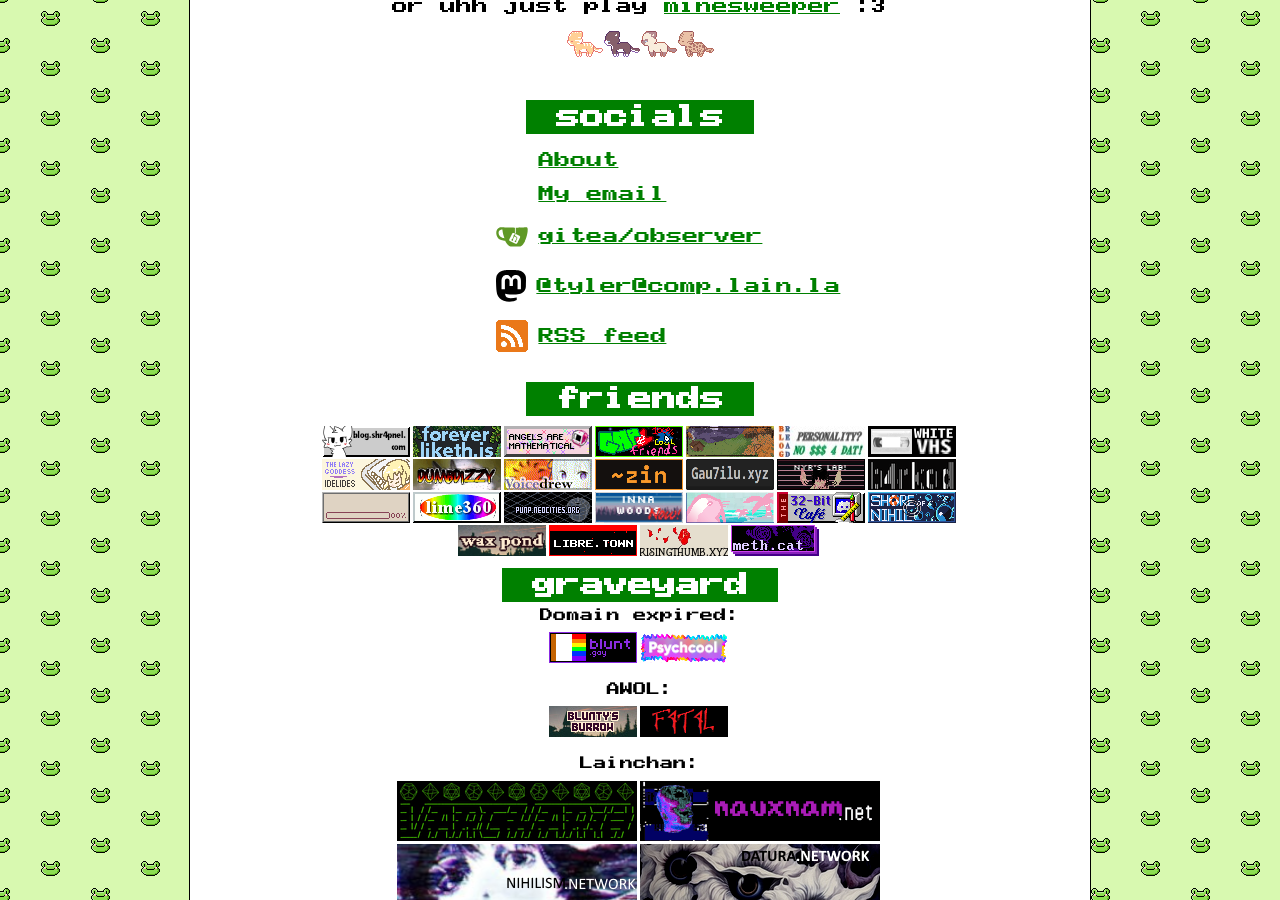
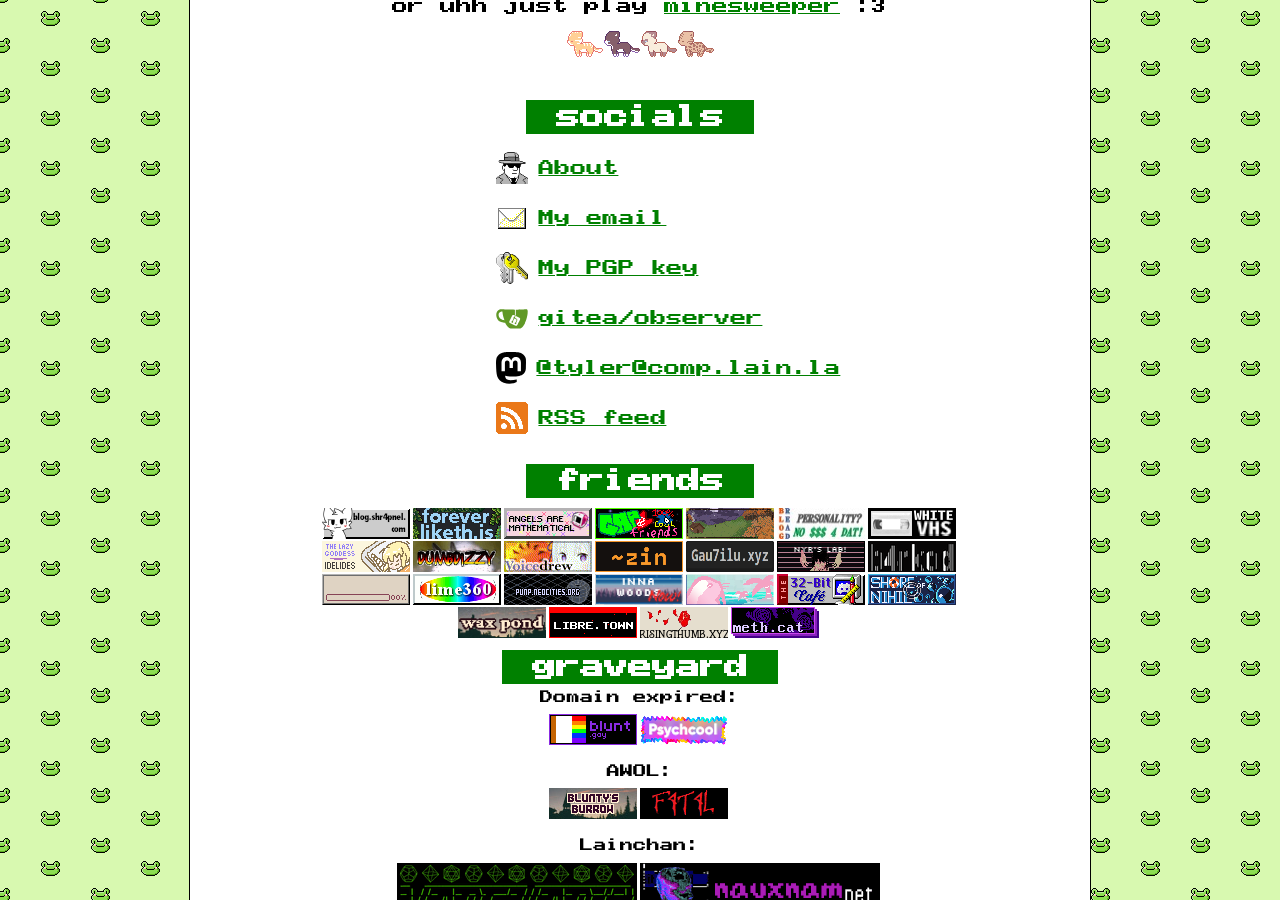
Before and after one commit to shrapnelnet/blog, a Jekyll site: the page built from index.html, in a window 1280 px wide and 900 px high, scrolled down 724 px. Built offline with Jekyll 4.4.1, drawn with Linux system fonts in a browser that asks for light colours; the list of posts is cut into pages by our own code.

Commit message:
more images on social links

```diff
--- a/_layouts/shr4pnel.html
+++ b/_layouts/shr4pnel.html
@@ -47,12 +47,29 @@ layout: compress
         <div id="socials">
             <h2 class="highlighted">socials</h2>
             <div class="social-links">
-                <div class="fake-logo"></div>
+                <img
+                        src="/assets/graphics/detective.png"
+                        alt="detective"
+                        width="32"
+                        height="32"
+                />
                 <a href="/about">About</a>
             </div>
             <div class="social-links">
-                <div class="fake-logo"></div>
+                <img
+                        src="/assets/graphics/envelope.png"
+                        alt="envelope"
+                />
                 <a href="mailto:admin@shr4pnel.com">My email</a>
+            </div>
+            <div class="social-links">
+                <img
+                        src="/assets/graphics/keys.png"
+                        alt="keychain"
+                        width="32"
+                        height="32"
+                />
+                <a href="mailto:admin@shr4pnel.com">My PGP key</a>
             </div>
             <div class="social-links">
                 <img
```
Also changed, not shown: assets/graphics/detective.png (added), assets/graphics/envelope.png (added), assets/graphics/keys.png (added).
